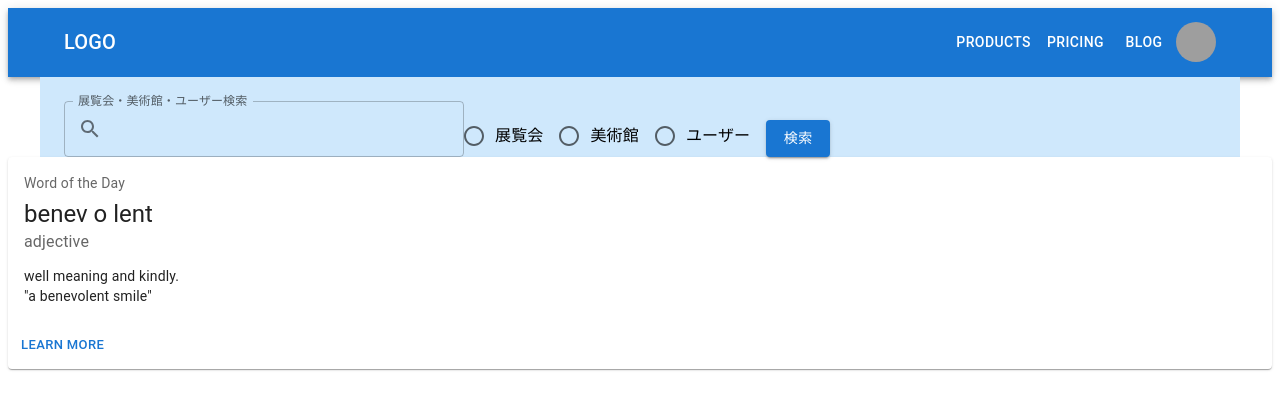
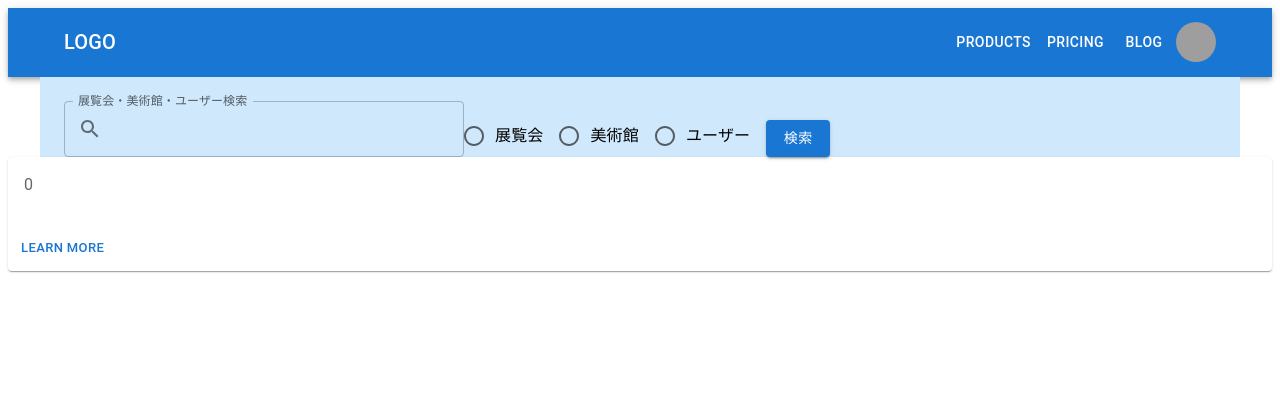
Before and after one commit to monstera3/ato, a React (Create React App) app: page /museums/1 in a window 1280 px wide. Shown: the top 410 px of the page. Built offline with nearby package versions, Linux system fonts and the light colour scheme; grey boxes are pictures that could not be loaded.

Commit message:
feat(Movie): display museum detail

```diff
--- a/src/components/Museum.tsx
+++ b/src/components/Museum.tsx
@@ -1,23 +1,20 @@
 import { Button, Card, CardActions, CardContent, Typography } from '@mui/material';
+import { useParams } from 'react-router-dom';
+import { getMuseum } from '../data';
 
 export const Museum = () => {
+  const params = useParams();
+  const museum = getMuseum(parseInt(params.museumId ? params.museumId : '0', 10));
   return (
     <Card sx={{ minWidth: 275 }}>
       <CardContent>
-        <Typography sx={{ fontSize: 14 }} color="text.secondary" gutterBottom>
-          Word of the Day
-        </Typography>
         <Typography variant="h5" component="div">
-          benev o lent
+          {museum.title}
         </Typography>
         <Typography sx={{ mb: 1.5 }} color="text.secondary">
-          adjective
+          {museum.year}
         </Typography>
-        <Typography variant="body2">
-          well meaning and kindly.
-          <br />
-          {'"a benevolent smile"'}
-        </Typography>
+
       </CardContent>
       <CardActions>
         <Button size="small">Learn More</Button>
--- a/src/data.tsx
+++ b/src/data.tsx
@@ -30,7 +30,7 @@ export const getMuseums = (): MuseumType[] => {
   return museums;
 }
 
-export const getMovie = (id: number): MuseumType | null => {
+export const getMuseum = (id: number): MuseumType  => {
   const museum = museums.find((museum: MuseumType) => museum.id === id)
-  return museum ? museum : null
+  return museum ? museum : { id: 0, title:'', countries: [],year: 0 }
 }
```
